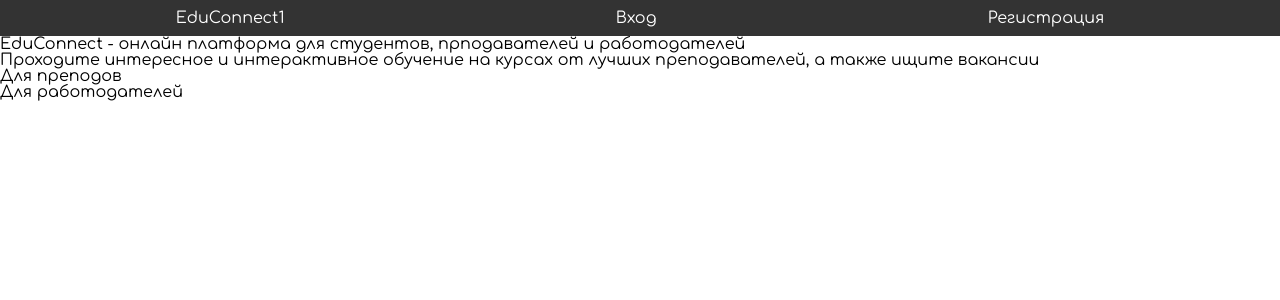
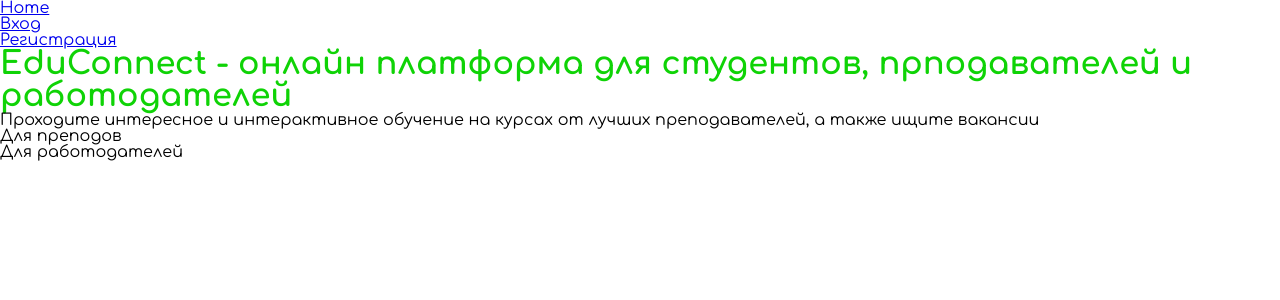
Before and after one commit to lopurw/ChillGuys_EduConnect, a React (Vite) app: page /home in a window 1280 px wide. Shown: the top 300 px of the page. Built offline with nearby package versions, Linux system fonts and the light colour scheme.

Commit message:
General.css

```diff
--- a/src/components/Navbar.jsx
+++ b/src/components/Navbar.jsx
@@ -1,18 +1,18 @@
 import React, { useEffect, useState } from 'react';
 import { NavLink } from 'react-router-dom';
-import '../styles/Navbar.css';
+import '../styles/Navbar.module.css';
 
 const Navbar = () => {
-  const [role, setRole] = useState('Студент');
+  const [role, setRole] = useState('');
 
 
 
   return (
-    <nav className="navbar">
-      <ul className="navList">
+    <nav>
+      <ul>
 
         {role === 'Студент' ? (
-          <li className="navItem">
+          <li>
             <NavLink
               to="/homeuser"
               className={({ isActive }) => (isActive ? 'activeLink' : 'link')}
@@ -21,7 +21,7 @@
             </NavLink>
           </li>
         ) : (
-          <li className="navItem">
+          <li>
             <NavLink
               to="/home"
               className={({ isActive }) => (isActive ? 'activeLink' : 'link')}
@@ -30,7 +30,7 @@
             </NavLink>
           </li>
         )}
-        <li className="navItem">
+        <li>
           <NavLink
             to="/login"
             className={({ isActive }) => (isActive ? 'activeLink' : 'link')}
@@ -38,7 +38,7 @@
             Вход
           </NavLink>
         </li>
-        <li className="navItem">
+        <li>
           <NavLink
             to="/register"
             className={({ isActive }) => (isActive ? 'activeLink' : 'link')}
--- a/src/pages/Home.jsx
+++ b/src/pages/Home.jsx
@@ -1,8 +1,9 @@
+import classes from '../styles/Home.module.css';
 
 const Home = () => {
   return (
     <div>
-      <h1>EduConnect - онлайн платформа для студентов, прподавателей и работодателей</h1>
+      <h1 className={classes.form}>EduConnect - онлайн платформа для студентов, прподавателей и работодателей</h1>
       <div>
         <div>
         Проходите интересное и интерактивное обучение на курсах от лучших преподавателей, а также ищите вакансии
--- /dev/null
+++ b/src/styles/Home.module.css
@@ -0,0 +1,5 @@
+@import url('Variables.css');
+
+.form {
+    color: var(--green-color);
+}
--- a/src/styles/Navbar.css
+++ /dev/null
@@ -1,26 +0,0 @@
-.navbar {
-    background-color: #333;
-    padding: 10px;
-  }
-
-  .navList {
-    display: flex;
-    list-style-type: none;
-    justify-content: space-around;
-    margin: 0;
-    padding: 0;
-  }
-
-  .navItem {
-    margin: 0 15px;
-  }
-
-  .link {
-    color: white;
-    text-decoration: none;
-  }
-
-  .activeLink {
-    color: yellow;
-    text-decoration: underline;
-  }
--- /dev/null
+++ b/src/styles/Variables.css
@@ -0,0 +1,3 @@
+:root {
+    --green-color: #0fd306;
+}
--- a/src/styles/general.css
+++ b/src/styles/general.css
@@ -1,3 +1,5 @@
+@import url('Variables.css');
+
 * {
 	font-family: 'Comfortaa', sans-serif !important;
 	font-optical-sizing: auto !important;
@@ -20,8 +22,6 @@
 	margin: 0;
 	padding: 0;
 	border: 0;
-	font-size: 100%;
-	font: inherit;
 	vertical-align: baseline;
 }
 
```
Also changed, not shown: src/styles/Navbar.module.css (added).
